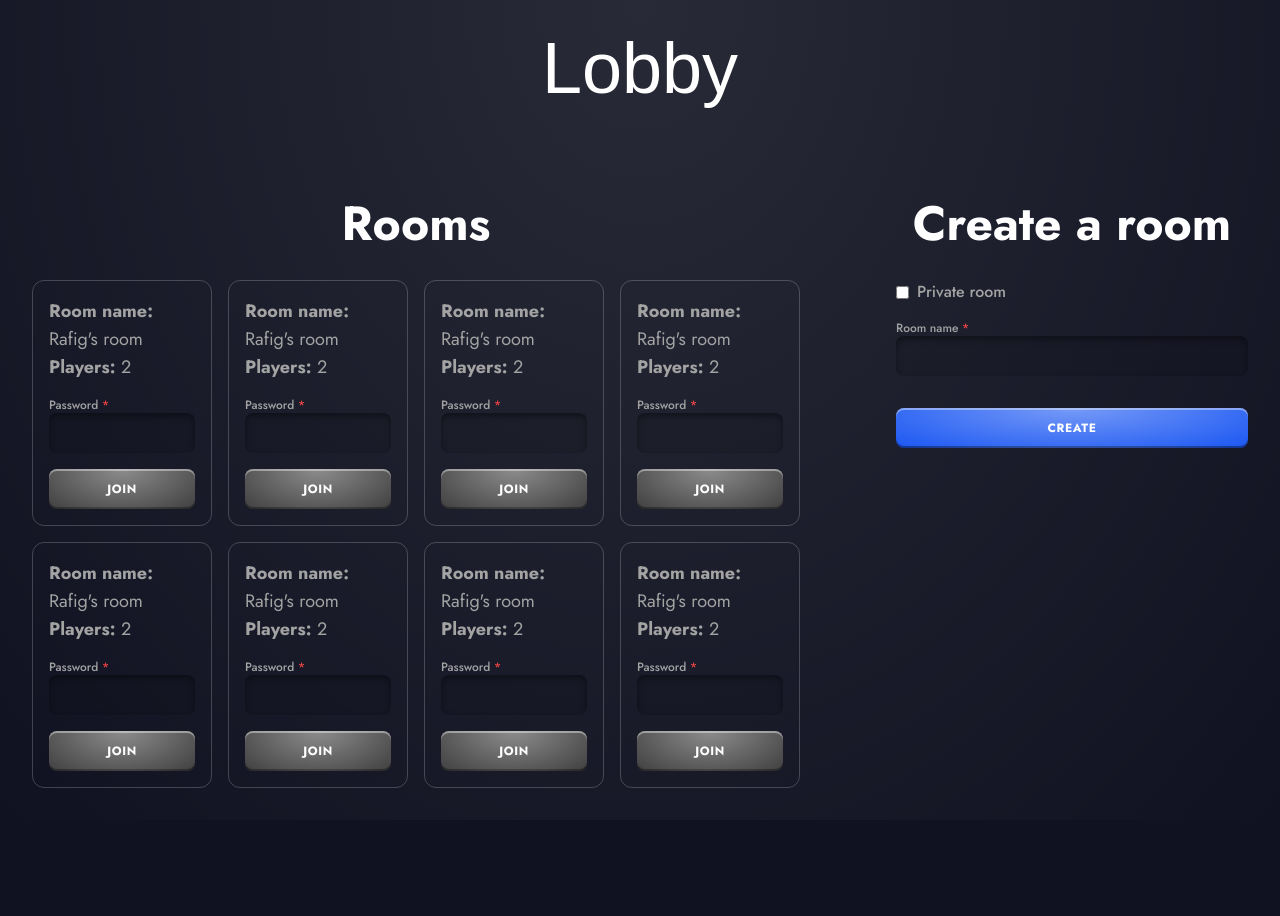
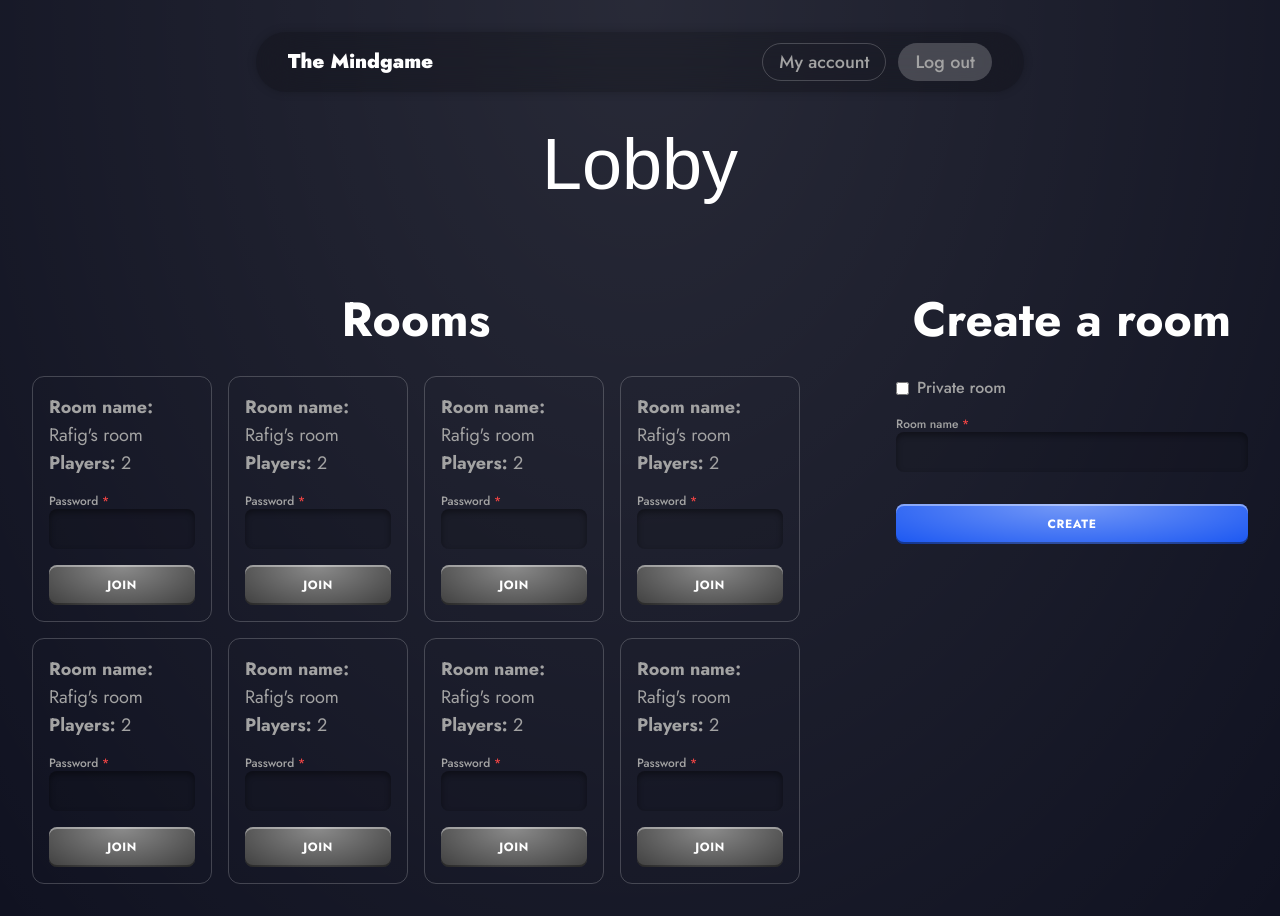
Before and after one commit to revan480/MindGame_Front, a React (Vite) app: page /lobby in a window 1280 px wide. Before the commit the page ends 820 px from the top, so only its background shows below. Built offline with nearby package versions, Linux system fonts and the light colour scheme; a web font is replaced by a local one.

Commit message:
added navbar for lobby

```diff
--- a/src/App.jsx
+++ b/src/App.jsx
@@ -7,7 +7,7 @@ import Register from "./pages/Auth/Register";
 import Confirm from "./pages/Auth/Confirm";
 import Forgot from "./pages/Auth/Forgot";
 import LandingLayout from "./pages/Landing/LandingLayout";
-import Lobby from "./pages/Lobby/Lobby";
+import LobbyLayout from "./pages/Lobby/LobbyLayout";
 import Reset from "./pages/Auth/Reset";
 
 const App = () => {
@@ -26,7 +26,7 @@ const App = () => {
       {/* private routes */}
       <Route element={<RequireAuth />}>{/* <Route path="/room" element={<Room />} /> */}</Route>
 
-      <Route path="/lobby" element={<Lobby />} />
+      <Route path="/lobby" element={<LobbyLayout />} />
 
       {/* undefined routes */}
       <Route path="*" element={<Navigate to="/" />} />
--- /dev/null
+++ b/src/components/MGLogo.jsx
@@ -0,0 +1,5 @@
+const MGLogo = () => {
+  return <span className="font-black text-xl text-white select-none pointer-events-none">The Mindgame</span>;
+};
+
+export default MGLogo;
--- /dev/null
+++ b/src/components/UI/ButtonRounded.jsx
@@ -0,0 +1,14 @@
+const ButtonRounded = ({ children, onClick, outlined }) => {
+  return (
+    <button
+      className={`border py-1 px-4 rounded-full hover:text-white duration-300 ${
+        outlined ? "bg-transparent border-lightener-200" : "bg-lightener-200 border-transparent"
+      }`}
+      onClick={onClick}
+    >
+      {children}
+    </button>
+  );
+};
+
+export default ButtonRounded;
--- a/src/index.css
+++ b/src/index.css
@@ -54,3 +54,11 @@ img {
 .position-center {
   @apply absolute top-1/2 left-1/2 -translate-x-1/2 -translate-y-1/2;
 }
+
+.navbar {
+  @apply fixed z-50 h-[60px] w-[90vw] lg:w-4/5 xl:w-3/5 top-8 left-1/2 -translate-x-1/2;
+}
+
+.navbar-container {
+  @apply h-full w-full bg-darkener-200 rounded-full px-8 shadow-card-200 backdrop-blur-xl flex items-center justify-between font-medium text-lg;
+}
--- a/src/pages/Landing/Navbar.jsx
+++ b/src/pages/Landing/Navbar.jsx
@@ -3,6 +3,8 @@ import { useNavigate } from "react-router-dom";
 import { BiMenu } from "react-icons/all";
 import useClickOutside from "../../hooks/useClickOutside";
 import { AnimatePresence, motion } from "framer-motion";
+import MGLogo from "../../components/MGLogo";
+import ButtonRounded from "../../components/UI/ButtonRounded";
 
 const Navbar = () => {
   const [toggleMenu, setToggleMenu] = useState(false);
@@ -14,12 +16,12 @@ const Navbar = () => {
   const navigate = useNavigate();
 
   return (
-    <nav ref={navRef} className="fixed z-50 h-[60px] w-[90vw] lg:w-4/5 xl:w-3/5 top-8 left-1/2 -translate-x-1/2">
-      <div className="h-full w-full bg-darkener-200 rounded-full px-8 shadow-card-200 backdrop-blur-xl flex items-center justify-between font-medium text-lg">
+    <nav ref={navRef} className="navbar">
+      <div className="navbar-container">
         {/* left side */}
         <div className="flex items-center gap-9">
           {/* logo */}
-          <span className="font-black text-xl text-white">The Mindgame</span>
+          <MGLogo />
 
           {/* elements */}
           <ul className="hidden md:flex gap-6">
@@ -38,18 +40,10 @@ const Navbar = () => {
 
         {/* right */}
         <div className="hidden md:flex gap-3">
-          <button
-            className="bg-transparent py-1 px-4 rounded-full border border-lightener-200 hover:text-white duration-300"
-            onClick={() => navigate("/auth/login")}
-          >
+          <ButtonRounded onClick={() => navigate("/auth/login")} outlined>
             Login
-          </button>
-          <button
-            className="bg-lightener-200 border border-transparent py-1 px-4 rounded-full hover:text-white duration-300"
-            onClick={() => navigate("/auth/register")}
-          >
-            Register
-          </button>
+          </ButtonRounded>
+          <ButtonRounded onClick={() => navigate("/auth/register")}>Register</ButtonRounded>
         </div>
 
         {/* burger */}
--- a/src/pages/Lobby/Lobby.jsx
+++ b/src/pages/Lobby/Lobby.jsx
@@ -14,7 +14,7 @@ const Lobby = () => {
 
   return (
     <div
-      className={`w-full min-h-screen grid grid-cols-[2fr,1fr] gap-8 grid-rows-[auto,1fr] bg-gradient-radial-at-top from-lightener-100 to-transparent`}
+      className={`w-full pt-24 min-h-screen grid grid-cols-[2fr,1fr] gap-8 grid-rows-[auto,1fr] bg-gradient-radial-at-top from-lightener-100 to-transparent`}
     >
       {/* title */}
       <h1 className={`col-span-2 font-Rubik text-7xl text-center py-8`}>Lobby</h1>
--- /dev/null
+++ b/src/pages/Lobby/LobbyLayout.jsx
@@ -0,0 +1,13 @@
+import Navbar from "./Navbar";
+import Lobby from "./Lobby";
+
+const LobbyLayout = () => {
+  return (
+    <>
+      <Navbar />
+      <Lobby />
+    </>
+  );
+};
+
+export default LobbyLayout;
--- /dev/null
+++ b/src/pages/Lobby/Navbar.jsx
@@ -0,0 +1,19 @@
+import MGLogo from "../../components/MGLogo";
+import ButtonRounded from "../../components/UI/ButtonRounded";
+
+const Navbar = () => {
+  return (
+    <nav className="navbar">
+      <div className="navbar-container">
+        <MGLogo />
+
+        <div className="flex gap-3 items-center">
+          <ButtonRounded outlined>My account</ButtonRounded>
+          <ButtonRounded>Log out</ButtonRounded>
+        </div>
+      </div>
+    </nav>
+  );
+};
+
+export default Navbar;
```
